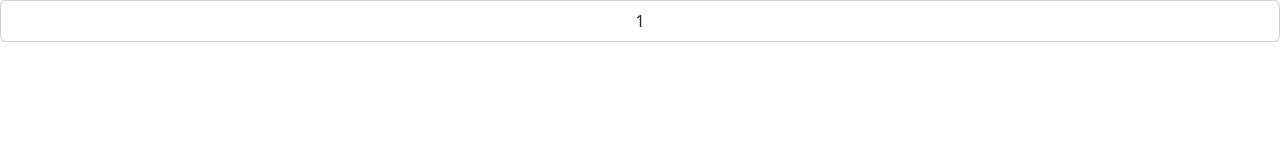
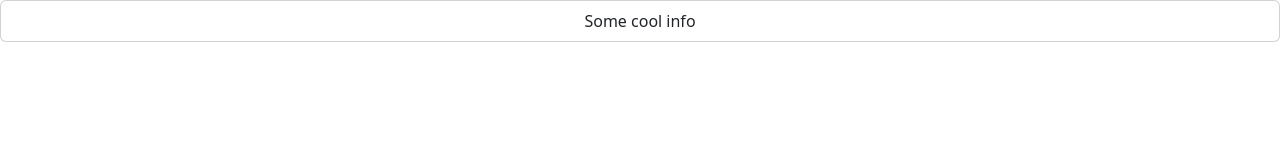
Before and after one commit to MrMahone/pferderennbahn, a React (Vite) app: page / in a window 1280 px wide. Both pictures are taken after a click on the icon 1216 px from the left and 28 px from the top of the page. Shown: the top 160 px of the page. Built offline with nearby package versions, Linux system fonts and the light colour scheme.

Commit message:
feat: add the structure for the market

```diff
--- a/src/App.css
+++ b/src/App.css
@@ -1,7 +1,7 @@
 @import 'bootstrap/dist/css/bootstrap.min.css';
 
 #root {
-    max-width: 1280px;
+    max-width: 1920px;
     margin: 0 auto;
     text-align: center;
 }
--- a/src/components/market/index.tsx
+++ b/src/components/market/index.tsx
@@ -2,6 +2,8 @@ import { useMemo, useState } from 'react';
 import { Snack } from '../../types';
 import { Button, Card } from 'react-bootstrap';
 import { PossibleBuys } from '../../utils';
+
+import './market.css';
 
 const CREDITSAMOUNT = 60;
 
@@ -59,7 +61,7 @@ export const Market = () => {
     );
 
     return (
-        <Card>
+        <Card className='market'>
             <Card.Header>Market</Card.Header>
             <>
                 {renderBasket}
--- /dev/null
+++ b/src/components/market/market.css
@@ -0,0 +1,4 @@
+.market {
+    width: 25%;
+    height: 25%;
+}
--- a/src/components/player-creator/index.tsx
+++ b/src/components/player-creator/index.tsx
@@ -1,6 +1,6 @@
 import Form from 'react-bootstrap/Form';
 import { useState } from 'react';
-import { Player } from '..';
+import { Player } from '../../types';
 import { Button, Card, CardBody } from 'react-bootstrap';
 
 import './player-creator.css';
--- a/src/components/setup/index.tsx
+++ b/src/components/setup/index.tsx
@@ -3,12 +3,9 @@ import { Button } from 'react-bootstrap';
 import { XLg, PersonAdd } from 'react-bootstrap-icons';
 
 import { PlayerCreator } from '../player-creator';
+import { Player } from '../../types';
 
 import './setup.css';
-
-export type Player = {
-    name: string;
-};
 
 export interface SetupBoxProps {
     players: Player[];
--- a/src/scenes/market/index.tsx
+++ b/src/scenes/market/index.tsx
@@ -1,9 +1,45 @@
-import { Card } from 'react-bootstrap';
+import { Card, Container } from 'react-bootstrap';
+import { Market, Track } from '../../components';
+import { RootState } from '../../main';
+import { useSelector } from 'react-redux';
+import { Player } from '../../types';
+
+import './market.css';
 
 export const MarketScene = () => {
+    const {players} = useSelector((state:RootState) => state.player);
+
+    const evenPlayers: Player[] = [];
+    const unevenPlayers: Player[] = [];
+
+    players.forEach((player, index) => {
+        if(index%2){
+            evenPlayers.push(player)
+        } else {
+            unevenPlayers.push(player);
+        }
+    });
+
+    const playerBox = (player: Player) => {
+        return (<Market/>)
+    }
+
+    const upperSide = () => {
+        return (<section className="player-area">{unevenPlayers.map((player) => playerBox(player))}</section>)
+    }
+
+    const lowerSide = () => {
+        return (<section className="player-area">{evenPlayers.map((player) => playerBox(player))}</section>)
+    }
+
+    //TODO: dont know why spacing between doesn work here, maybe use a grid
     return (
         <>
-            <Card>1</Card>
+            <section className='market-scene'>
+                {upperSide()}
+                <Card> Some cool info</Card>
+                {lowerSide()}
+            </section>
         </>
     );
 };
--- /dev/null
+++ b/src/scenes/market/market.css
@@ -0,0 +1,12 @@
+.market-scene{
+    display: flex;
+    flex-direction: column;
+    justify-content: space-between;
+
+}
+
+.player-area{
+    display: flex;
+    flex-direction: row;
+    justify-content: space-between;
+}
--- a/src/types/index.tsx
+++ b/src/types/index.tsx
@@ -1 +1,2 @@
 export * from './snacks';
+export * from './player';
--- /dev/null
+++ b/src/types/player.tsx
@@ -0,0 +1,3 @@
+export type Player = {
+    name: string;
+};
```
